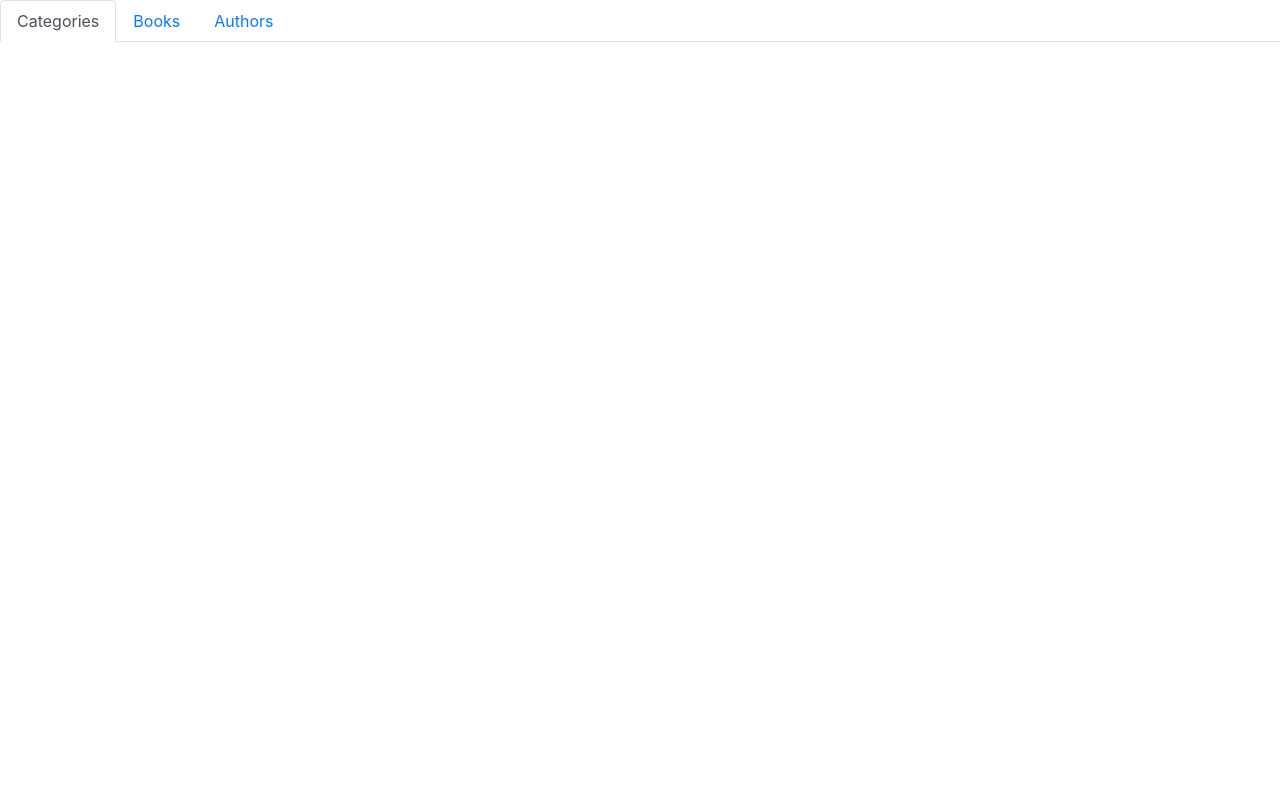
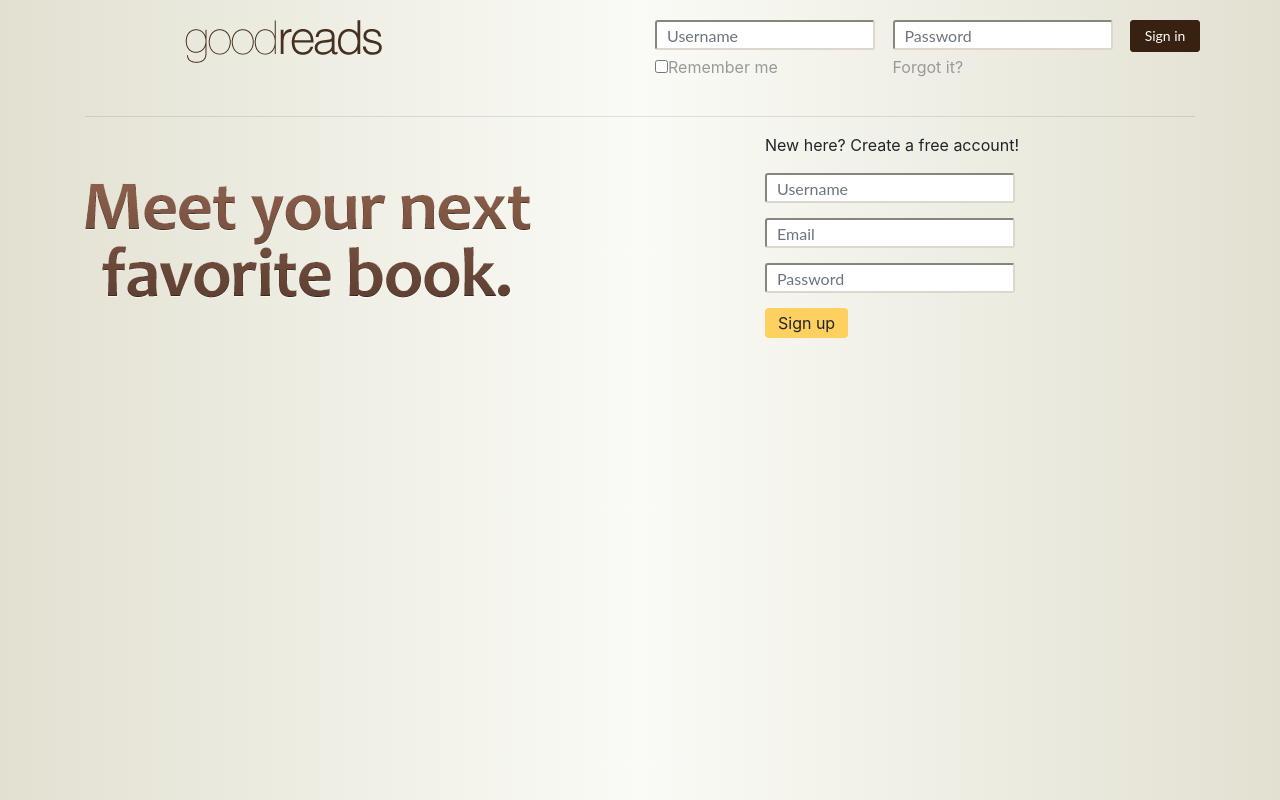
Before and after one commit to HebaIbrahem00/GoodReads-Web-App, a React (Create React App) app in the folder frontend/: page / in a window 1280 px wide. Shown: the top 800 px of the page. Built offline with nearby package versions, Linux system fonts and the light colour scheme.

Commit message:
Add Routing and TabsBootStrap for Admin Page

```diff
--- a/frontend/package.json
+++ b/frontend/package.json
@@ -8,7 +8,9 @@
     "@testing-library/user-event": "^7.2.1",
     "bootstrap": "^4.4.1",
     "react": "^16.13.1",
+    "react-bootstrap": "^1.0.1",
     "react-dom": "^16.13.1",
+    "react-router-dom": "^5.1.2",
     "react-scripts": "3.4.1"
   },
   "scripts": {
--- a/frontend/src/App.js
+++ b/frontend/src/App.js
@@ -2,12 +2,16 @@ import React from 'react';
 import Signup from './components/signup'
 import Home from './routes/home/home';
 import Admin from './routes/admin/admin';
-
+import {BrowserRouter,Route} from 'react-router-dom'
 function App() {
   return (
     <div className="App">
-      {/*<Home />*/}
-      <Admin />
+      <BrowserRouter>
+          <switch>
+            <Route path="/admin" component={Admin} />
+            <Route exact path="/" component={Home} />
+          </switch>
+      </BrowserRouter>
     </div>
   );
 }
--- a/frontend/src/routes/admin/admin.js
+++ b/frontend/src/routes/admin/admin.js
@@ -1,19 +1,72 @@
 import React from 'react'
 import './admin.css'
-import logo from '../../assets/header-logo.png'
- const Admin = () => {
+import {NavLink} from 'react-router-dom'
+import { Tabs,Tab,Table} from 'react-bootstrap';
+const Admin = () => {
+    const deps=[{"DepartmentID":"1","DepartmentName":"Mina"},
+    {"DepartmentID":"2","DepartmentName":"Marco"}];
     return (
-        <ul class="nav nav-tabs">
-            <li class="nav-item">
-                <a class="nav-link active" href="#">Categories</a>
-            </li>
-            <li class="nav-item">
-                <a class="nav-link" href="#">Books</a>
-            </li>
-            <li class="nav-item">
-                <a class="nav-link" href="#">Authors</a>
-            </li>
-        </ul>
+        <Tabs defaultActiveKey="profile" id="uncontrolled-tab-example">
+          <Tab eventKey="home" title="Home">
+          <p>Home</p>
+          </Tab>
+          <Tab eventKey="profile" title="Profile">
+            <p>Profile</p>
+          </Tab>
+          <Tab eventKey="contact" title="Contact">
+                <Table className="mt-4" striped bordered hover size='sm'>
+                    <thead>
+                        <tr>
+                            <th>DepartmentID</th>
+                            <th>DepartmentName</th>
+                        </tr>
+                    </thead>
+                    <tbody>
+                {
+                    deps.map(dep=>
+                        <tr key={dep.DepartmentID}>
+                        <td>{dep.DepartmentID}</td>
+                        <td>{dep.DepartmentName}</td>
+                        </tr>
+                        )
+                }
+                    </tbody>
+                </Table>
+          </Tab>
+        </Tabs>
     );
 }
 export default Admin;
+/*<ul className="nav nav-tabs">
+            <li className="nav-item">
+                <a className="nav-link active" href="#">Categories</a>
+            </li>
+            <li className="nav-item">
+                <a className="nav-link" href="#">Books</a>
+            </li>
+            <li className="nav-item">
+                <a className="nav-link" href="#">Authors</a>
+            </li>
+    </ul>*/
+
+/*
+<Table className="mt-4" striped bordered hover size='sm'>
+    <thead>
+        <tr>
+            <th>Mina</th>
+            <th>Marca</th>
+        </tr>
+    </thead>
+    <tbody>
+{
+    deps.map(dep=>
+        <tr key={dep.DepartmentID}>
+         <td>{dep.DepartmentID}</td>
+         <td>{dep.DepartmentID}</td>
+         </tr>
+        )
+}
+    </tbody>
+</Table>
+
+*/
```
Also changed, not shown: 1 other file (tests, documents, lock files or other folders).
